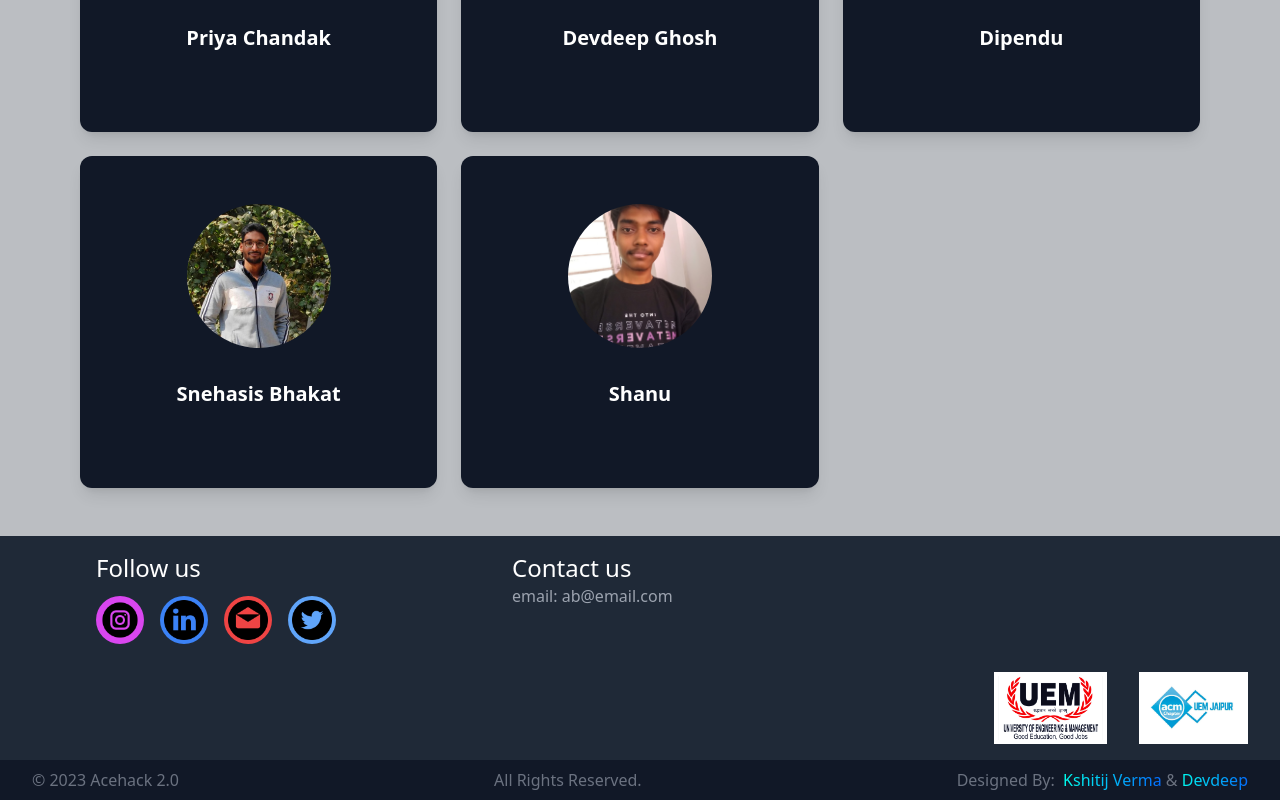
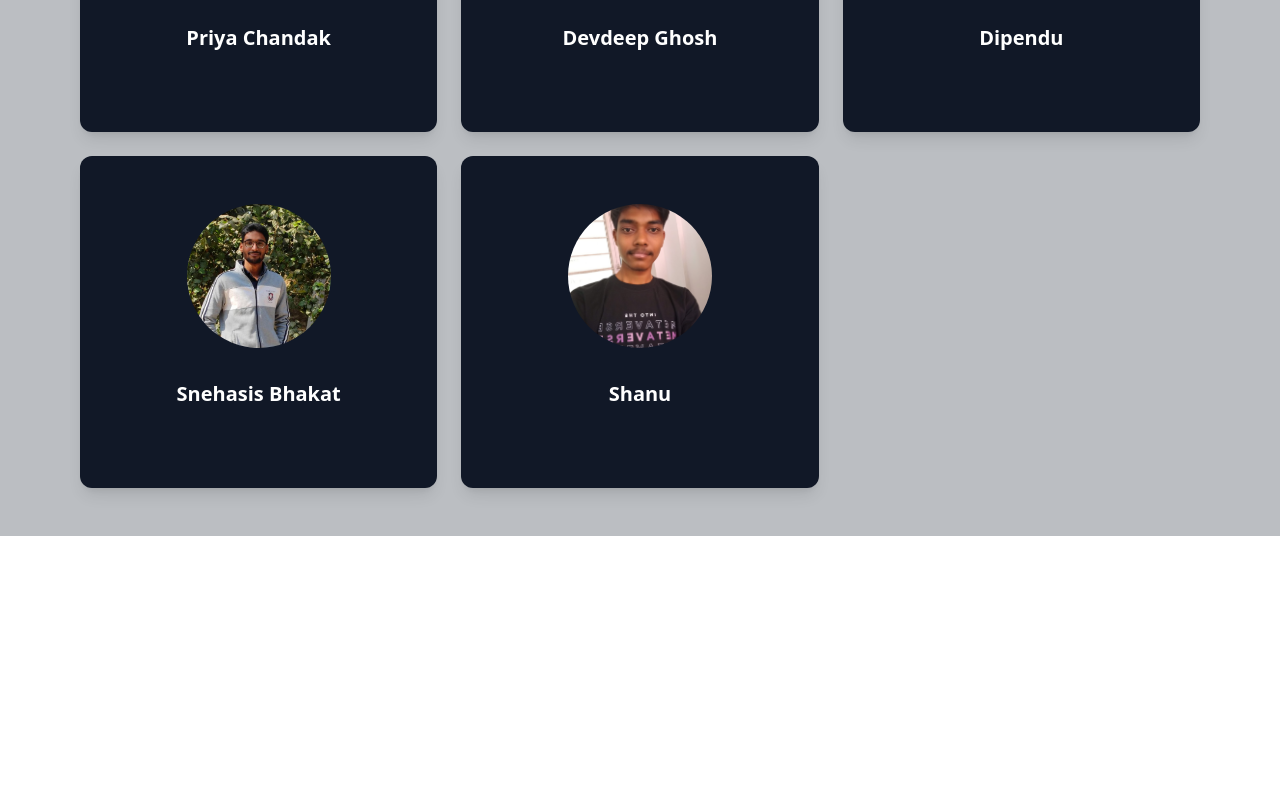
Before and after one commit to kshitijv256/aceHack2.0, a React (Vite) app: page / in a window 1280 px wide. Shown: the part 6678-7478 px from the top of the page. After the commit the page ends 7214 px from the top, so only its background shows below. Built offline with nearby package versions, Linux system fonts and the light colour scheme.

Commit message:
smooth scroll to home added

```diff
--- a/src/App.jsx
+++ b/src/App.jsx
@@ -22,7 +22,7 @@ const App = () => {
       <Themes />
       <Team />
       <Faq />
-      <Footer />
+      {/* <Footer /> */}
     </>
   )
 }
--- a/src/components/FancyButton.jsx
+++ b/src/components/FancyButton.jsx
@@ -4,10 +4,10 @@ const FancyButton = (props) => {
   const handleClickScroll = () => {
     const element = document.getElementById(props.id);
     if (props.id === "home") {
-      document.documentElement.scrollTop=0;
+      document.documentElement.scroll({top:0, behavior: "smooth"});
     }
     else if (element) {
-      element.scrollIntoView({ behavior: 'smooth' });
+      element.scrollIntoView({ behavior: "smooth" });
     }
   };
   return (
```
